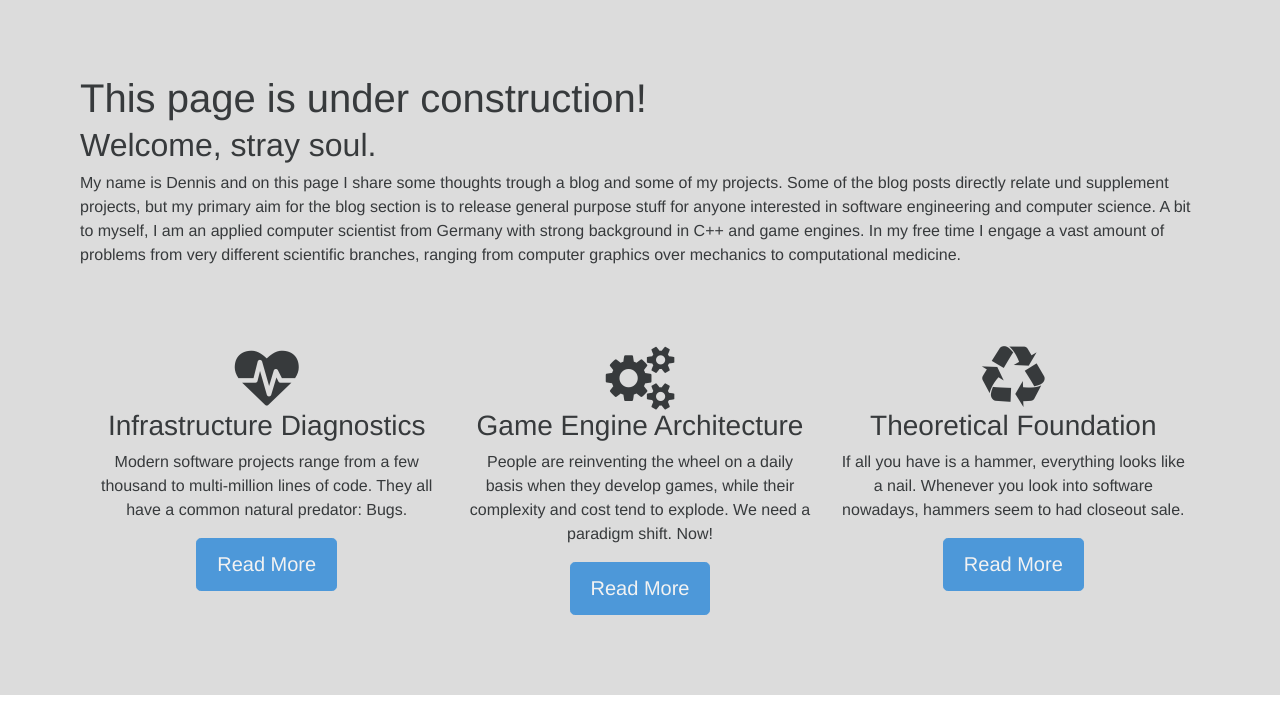
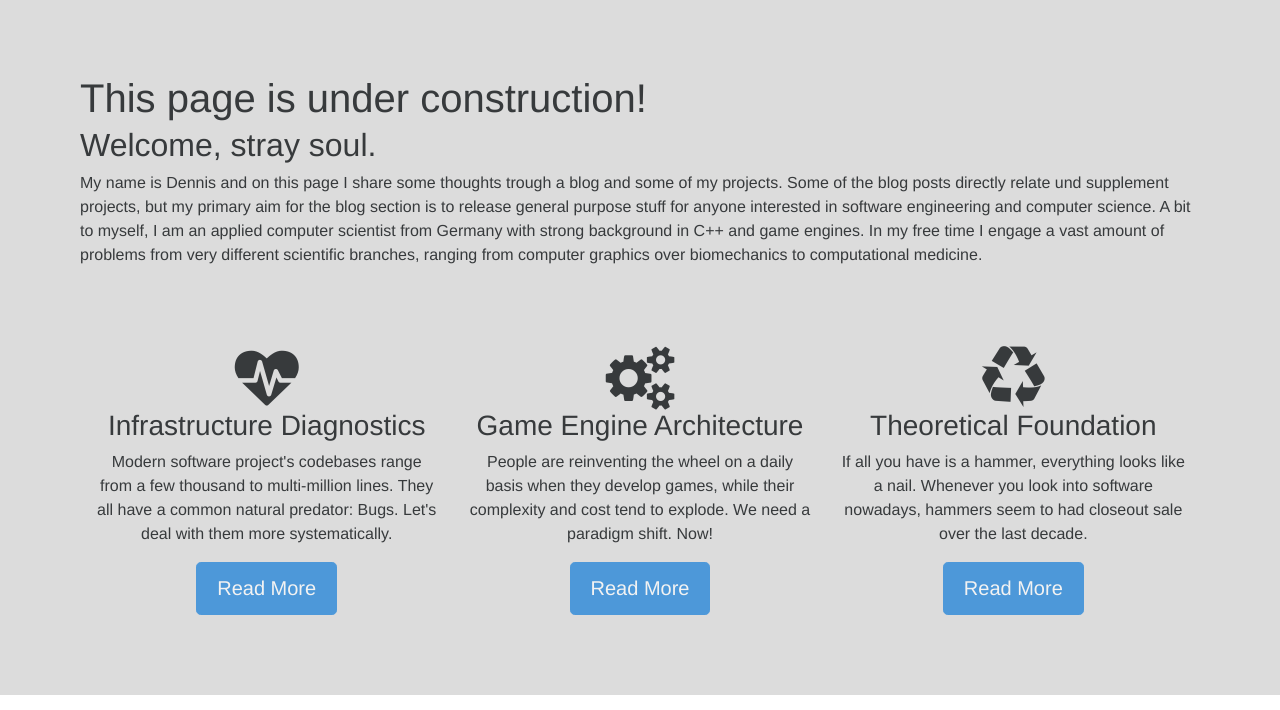
Before and after one commit to termi-official/termi-official.github.io, a Jekyll site: the page built from index.html, in a window 1280 px wide and 900 px high, cut to the strip 190-900 px from the top of the window. Built offline with Jekyll 4.4.1, drawn with Linux system fonts in a browser that asks for light colours.

Commit message:
Minor typo fixes.

```diff
--- a/index.html
+++ b/index.html
@@ -10,14 +10,14 @@ layout: basic
             <section>
                 <h1>This page is under construction!</h1>
                 <h2>Welcome, stray soul.</h2>
-                <p>My name is Dennis and on this page I share some thoughts trough a blog and some of my projects. Some of the blog posts directly relate und supplement projects, but my primary aim for the blog section is to release general purpose stuff for anyone interested in software engineering and computer science. A bit to myself, I am an applied computer scientist from Germany with strong background in C++ and game engines. In my free time I engage a vast amount of problems from very different scientific branches, ranging from computer graphics over mechanics to computational medicine.</p>
+                <p>My name is Dennis and on this page I share some thoughts trough a blog and some of my projects. Some of the blog posts directly relate und supplement projects, but my primary aim for the blog section is to release general purpose stuff for anyone interested in software engineering and computer science. A bit to myself, I am an applied computer scientist from Germany with strong background in C++ and game engines. In my free time I engage a vast amount of problems from very different scientific branches, ranging from computer graphics over biomechanics to computational medicine.</p>
             </section>
         </div>
 		<div class="row centered">
 			<section class="col-md-4">
 				<span class="pennant"><i class="fa fa-heartbeat"></i></span>
 				<h3>Infrastructure Diagnostics</h3>
-				<p>Modern software projects range from a few thousand to multi-million lines of code. They all have a common natural predator: Bugs.</p>
+				<p>Modern software project's codebases range from a few thousand to multi-million lines. They all have a common natural predator: Bugs. Let's deal with them more systematically.</p>
                 <button type="button" class="btn btn-lg btn-primary disabled" href="#">Read More</button>
 			</section>
 			<section class="col-md-4">
@@ -29,7 +29,7 @@ layout: basic
 			<section class="col-md-4">
 				<span class="pennant"><i class="fa fa-recycle"></i></span>
 				<h3>Theoretical Foundation</h3>
-				<p>If all you have is a hammer, everything looks like a nail. Whenever you look into software nowadays, hammers seem to had closeout sale.</p>
+				<p>If all you have is a hammer, everything looks like a nail. Whenever you look into software nowadays, hammers seem to had closeout sale over the last decade.</p>
                 <button type="button" class="btn btn-lg btn-primary disabled" href="#">Read More</button>
 			</section>
 		</div>
```
